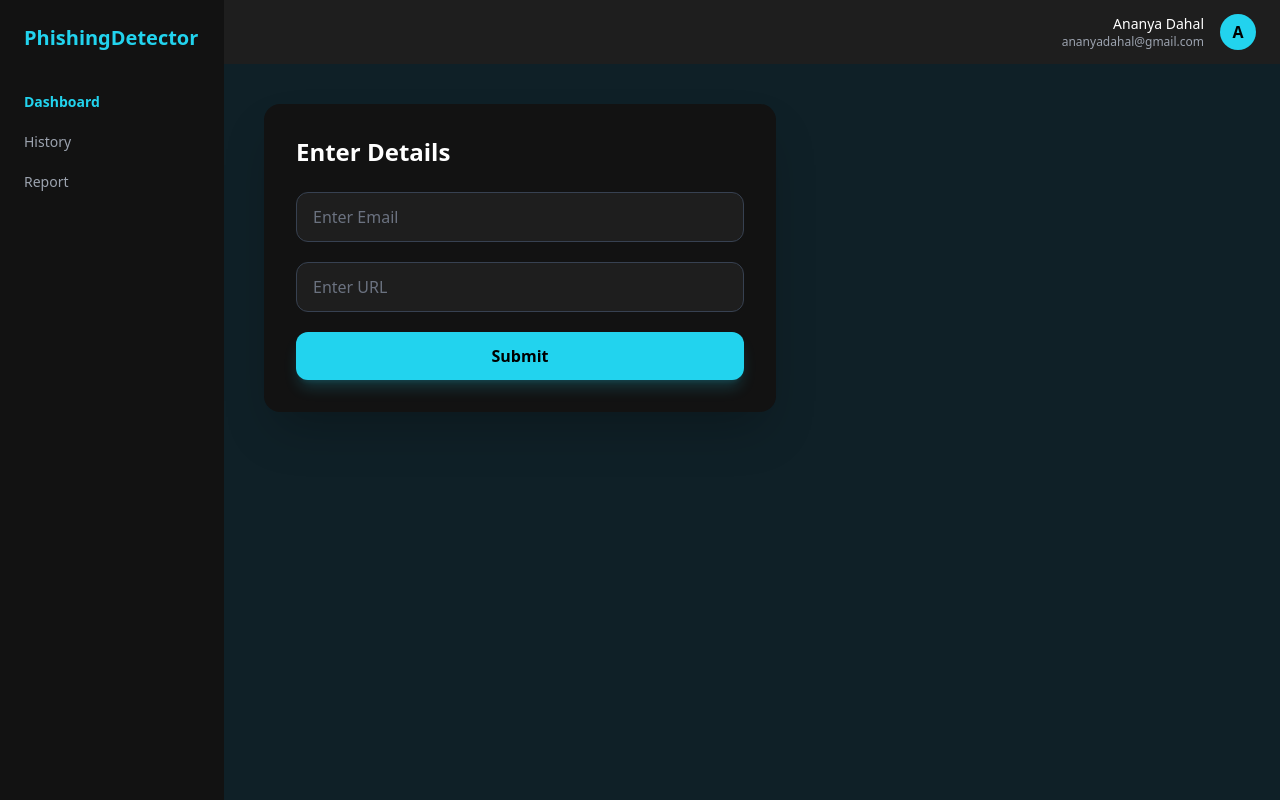
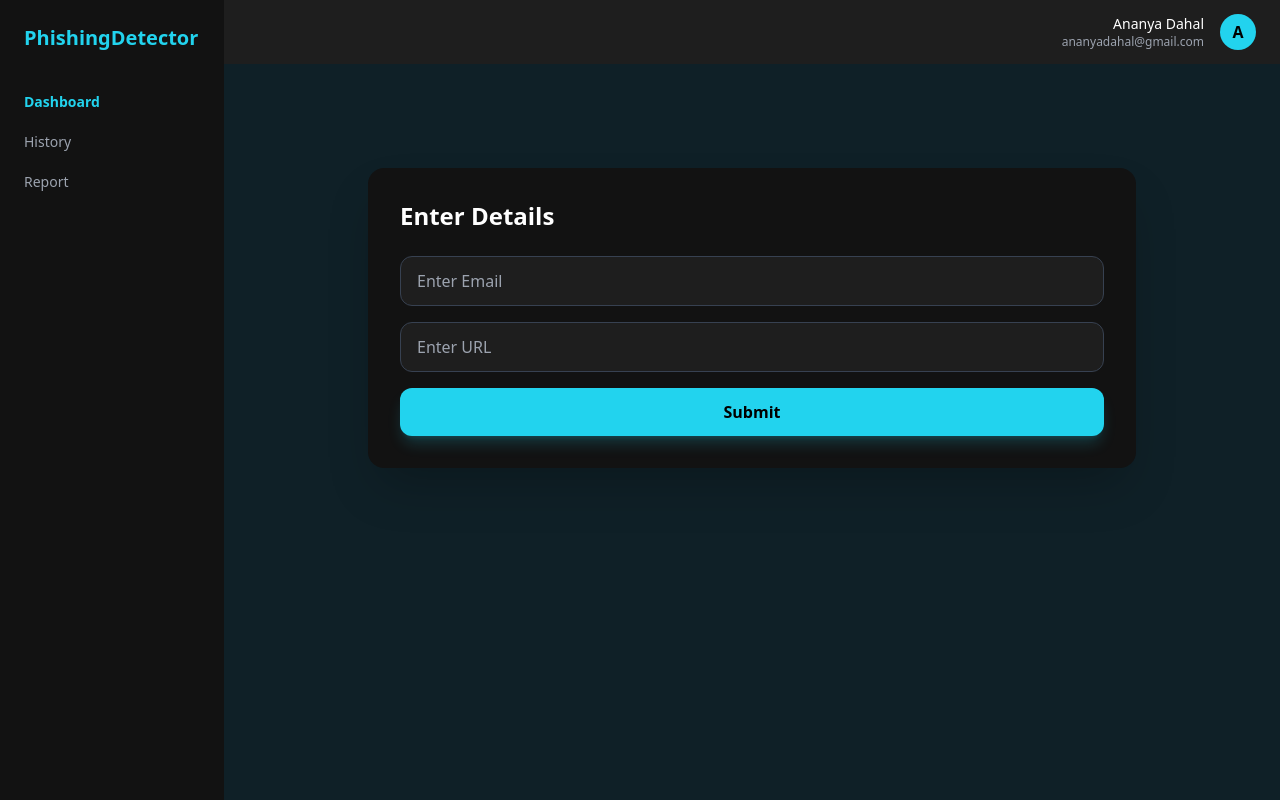
Before and after one commit to AnanyaDahal/FYP_AnanyaDahal_2408840, a React (Create React App) app in the folder frontend/: page /dashboard in a window 1280 px wide. Built offline with nearby package versions, Linux system fonts and the light colour scheme; the HTML template or start-up script is replaced by a standard one.

Commit message:
Layout page added where the top bar and the side bar for every pages are fixed

```diff
--- a/frontend/src/App.js
+++ b/frontend/src/App.js
@@ -1,22 +1,26 @@
 import { BrowserRouter as Router, Routes, Route, Navigate } from "react-router-dom";
+import Layout from "./pages/Layout";
+import Dashboard from "./pages/Dashboard";
+import History from "./pages/History";
+import Report from "./pages/Report";
 import Login from "./pages/login";
 import Signup from "./pages/signup";
-import Dashboard from "./pages/Dashboard";import History from "./pages/History";
-import Report from "./pages/Report";
-
-
 
 function App() {
   return (
     <Router>
       <Routes>
+        {/* Public routes */}
         <Route path="/" element={<Navigate to="/login" />} />
         <Route path="/login" element={<Login />} />
         <Route path="/signup" element={<Signup />} />
-        <Route path="/dashboard" element={<Dashboard />} />
-        <Route path="/history" element={<History />} />
-        <Route path="/report/:id" element={<Report />} />
 
+        {/* Layout routes */}
+        <Route element={<Layout />}>
+          <Route path="/dashboard" element={<Dashboard />} />
+          <Route path="/history" element={<History />} />
+          <Route path="/report/:id" element={<Report />} />
+        </Route>
       </Routes>
     </Router>
   );
--- a/frontend/src/pages/Dashboard.jsx
+++ b/frontend/src/pages/Dashboard.jsx
@@ -1,6 +1,4 @@
 import React, { useState } from "react";
-import Sidebar from "./Sidebar";
-import Topbar from "./Topbar";
 
 const Dashboard = () => {
   const [email, setEmail] = useState("");
@@ -11,52 +9,34 @@ const Dashboard = () => {
     alert(`Email: ${email}\nURL: ${url}`);
   };
 
-  const user = {
-    name: "Ananya Dahal",
-    email: "ananyadahal@gmail.com",
-  };
-
   return (
-    <div className="flex min-h-screen bg-[#0f2027]">
-      <Sidebar />
-
-      <div className="flex-1 flex flex-col">
-        <Topbar user={user} />
-
-        <main className="flex-1 p-10">
-          <div className="bg-[#121212] max-w-lg p-8 rounded-2xl shadow-2xl">
-            <h2 className="text-white text-2xl font-semibold mb-6">
-              Enter Details
-            </h2>
-
-            <form onSubmit={handleSubmit} className="space-y-5">
+    <div className="max-w-3xl mx-auto">
+      <div className="bg-[#121212] p-8 rounded-2xl shadow-2xl">
+        <h2 className="text-white text-2xl font-bold mb-6">Enter Details</h2>
+        <form className="space-y-4" onSubmit={handleSubmit}>
           <input
             type="email"
             placeholder="Enter Email"
             value={email}
             onChange={(e) => setEmail(e.target.value)}
-                className="w-full px-4 py-3 rounded-xl bg-[#1e1e1e] border border-gray-700 text-white placeholder-gray-500 focus:ring-2 focus:ring-cyan-400 outline-none"
+            className="w-full px-4 py-3 rounded-xl bg-[#1e1e1e] border border-gray-700 text-white focus:ring-2 focus:ring-cyan-400 focus:border-transparent outline-none transition-all"
             required
           />
-
           <input
             type="url"
             placeholder="Enter URL"
             value={url}
             onChange={(e) => setUrl(e.target.value)}
-                className="w-full px-4 py-3 rounded-xl bg-[#1e1e1e] border border-gray-700 text-white placeholder-gray-500 focus:ring-2 focus:ring-cyan-400 outline-none"
+            className="w-full px-4 py-3 rounded-xl bg-[#1e1e1e] border border-gray-700 text-white focus:ring-2 focus:ring-cyan-400 focus:border-transparent outline-none transition-all"
             required
           />
-
           <button
             type="submit"
-                className="w-full py-3 rounded-xl bg-cyan-400 hover:bg-cyan-300 text-black font-bold transition shadow-lg shadow-cyan-400/20"
+            className="w-full py-3 rounded-xl bg-cyan-400 hover:bg-cyan-300 text-black font-bold transform active:scale-[0.98] transition-all shadow-lg shadow-cyan-400/20"
           >
             Submit
           </button>
         </form>
-          </div>
-        </main>
       </div>
     </div>
   );
--- a/frontend/src/pages/History.jsx
+++ b/frontend/src/pages/History.jsx
@@ -4,37 +4,15 @@ import { useNavigate } from "react-router-dom";
 const History = () => {
   const navigate = useNavigate();
 
-  // Mock scan history (later comes from DB)
   const historyData = [
-    {
-      id: 1,
-      value: "http://secure-login-paypal.com",
-      type: "URL",
-      status: "Phishing",
-      date: "2026-02-01",
-    },
-    {
-      id: 2,
-      value: "support@google-secure.net",
-      type: "Email",
-      status: "Phishing",
-      date: "2026-01-30",
-    },
-    {
-      id: 3,
-      value: "https://github.com",
-      type: "URL",
-      status: "Safe",
-      date: "2026-01-28",
-    },
+    { id: 1, value: "http://secure-login-paypal.com", type: "URL", status: "Phishing", date: "2026-02-01" },
+    { id: 2, value: "support@google-secure.net", type: "Email", status: "Phishing", date: "2026-01-30" },
+    { id: 3, value: "https://github.com", type: "URL", status: "Safe", date: "2026-01-28" },
   ];
 
   return (
-    <div className="flex min-h-screen bg-[#0f2027]">
-      <div className="flex-1 p-10">
-        <h1 className="text-white text-3xl font-bold mb-8">
-          Scan History
-        </h1>
+    <div>
+      <h1 className="text-white text-3xl font-bold mb-8">Scan History</h1>
 
       <div className="bg-[#121212] rounded-2xl shadow-2xl overflow-hidden">
         <table className="w-full text-sm">
@@ -47,33 +25,19 @@ const History = () => {
               <th className="px-6 py-4 text-right">Action</th>
             </tr>
           </thead>
-
           <tbody>
             {historyData.map((item) => (
-                <tr
-                  key={item.id}
-                  className="border-t border-gray-800 hover:bg-[#1a1a1a]"
-                >
-                  <td className="px-6 py-4 text-gray-300">
-                    {item.type}
-                  </td>
-                  <td className="px-6 py-4 text-gray-300 break-all">
-                    {item.value}
-                  </td>
+              <tr key={item.id} className="border-t border-gray-800 hover:bg-[#1a1a1a]">
+                <td className="px-6 py-4 text-gray-300">{item.type}</td>
+                <td className="px-6 py-4 text-gray-300 break-all">{item.value}</td>
                 <td className="px-6 py-4">
-                    <span
-                      className={`px-3 py-1 rounded-full text-xs font-semibold ${
-                        item.status === "Phishing"
-                          ? "bg-red-500/10 text-red-400"
-                          : "bg-green-500/10 text-green-400"
-                      }`}
-                    >
+                  <span className={`px-3 py-1 rounded-full text-xs font-semibold ${
+                    item.status === "Phishing" ? "bg-red-500/10 text-red-400" : "bg-green-500/10 text-green-400"
+                  }`}>
                     {item.status}
                   </span>
                 </td>
-                  <td className="px-6 py-4 text-gray-400">
-                    {item.date}
-                  </td>
+                <td className="px-6 py-4 text-gray-400">{item.date}</td>
                 <td className="px-6 py-4 text-right">
                   <button
                     onClick={() => navigate(`/report/${item.id}`)}
@@ -88,7 +52,6 @@ const History = () => {
         </table>
       </div>
     </div>
-    </div>
   );
 };
 
--- /dev/null
+++ b/frontend/src/pages/Layout.jsx
@@ -0,0 +1,25 @@
+import React from "react";
+import Sidebar from "./Sidebar";
+import Topbar from "./Topbar";
+import { Outlet } from "react-router-dom";
+
+const Layout = () => {
+  const user = {
+    name: "Ananya Dahal",
+    email: "ananyadahal@gmail.com",
+  };
+
+  return (
+    <div className="flex min-h-screen bg-[#0f2027]">
+      <Sidebar />
+      <div className="flex-1 flex flex-col">
+        <Topbar user={user} />
+        <div className="flex-1 p-10 mt-16">
+          <Outlet />
+        </div>
+      </div>
+    </div>
+  );
+};
+
+export default Layout;
--- a/frontend/src/pages/Report.jsx
+++ b/frontend/src/pages/Report.jsx
@@ -26,17 +26,13 @@ const Report = () => {
   };
 
   return (
-    <div className="min-h-screen bg-[#0f2027] p-10">
-      <h1 className="text-white text-3xl font-bold mb-8">
-        Phishing Report
-      </h1>
+    <div className="max-w-3xl mx-auto">
+      <div className="bg-[#121212] rounded-2xl shadow-2xl p-8">
+        <h1 className="text-white text-3xl font-bold mb-6">Phishing Report</h1>
 
-      <div className="bg-[#121212] max-w-3xl rounded-2xl shadow-2xl p-8">
         <div className="mb-6">
           <p className="text-gray-400 text-sm">Scanned {report.type}</p>
-          <p className="text-white break-all font-medium">
-            {report.value}
-          </p>
+          <p className="text-white break-all font-medium">{report.value}</p>
         </div>
 
         <div className="flex items-center gap-4 mb-8">
@@ -44,31 +40,24 @@ const Report = () => {
             {report.status}
           </span>
           <span className="text-gray-400">
-            Risk Score:{" "}
-            <span className="text-white font-bold">
-              {report.riskScore}%
-            </span>
+            Risk Score: <span className="text-white font-bold">{report.riskScore}%</span>
           </span>
         </div>
 
-        <section className="mb-8">
-          <h2 className="text-white text-xl font-semibold mb-4">
-            Why this is phishing
-          </h2>
+        <section className="mb-6">
+          <h2 className="text-white text-xl font-semibold mb-4">Why this is phishing</h2>
           <ul className="list-disc list-inside space-y-2 text-gray-400">
-            {report.reasons.map((reason, index) => (
-              <li key={index}>{reason}</li>
+            {report.reasons.map((reason, idx) => (
+              <li key={idx}>{reason}</li>
             ))}
           </ul>
         </section>
 
         <section>
-          <h2 className="text-white text-xl font-semibold mb-4">
-            Recommended Actions
-          </h2>
+          <h2 className="text-white text-xl font-semibold mb-4">Recommended Actions</h2>
           <ul className="list-disc list-inside space-y-2 text-gray-400">
-            {report.advice.map((tip, index) => (
-              <li key={index}>{tip}</li>
+            {report.advice.map((tip, idx) => (
+              <li key={idx}>{tip}</li>
             ))}
           </ul>
         </section>
```
Lines whose indentation alone changed are shown as unchanged.
